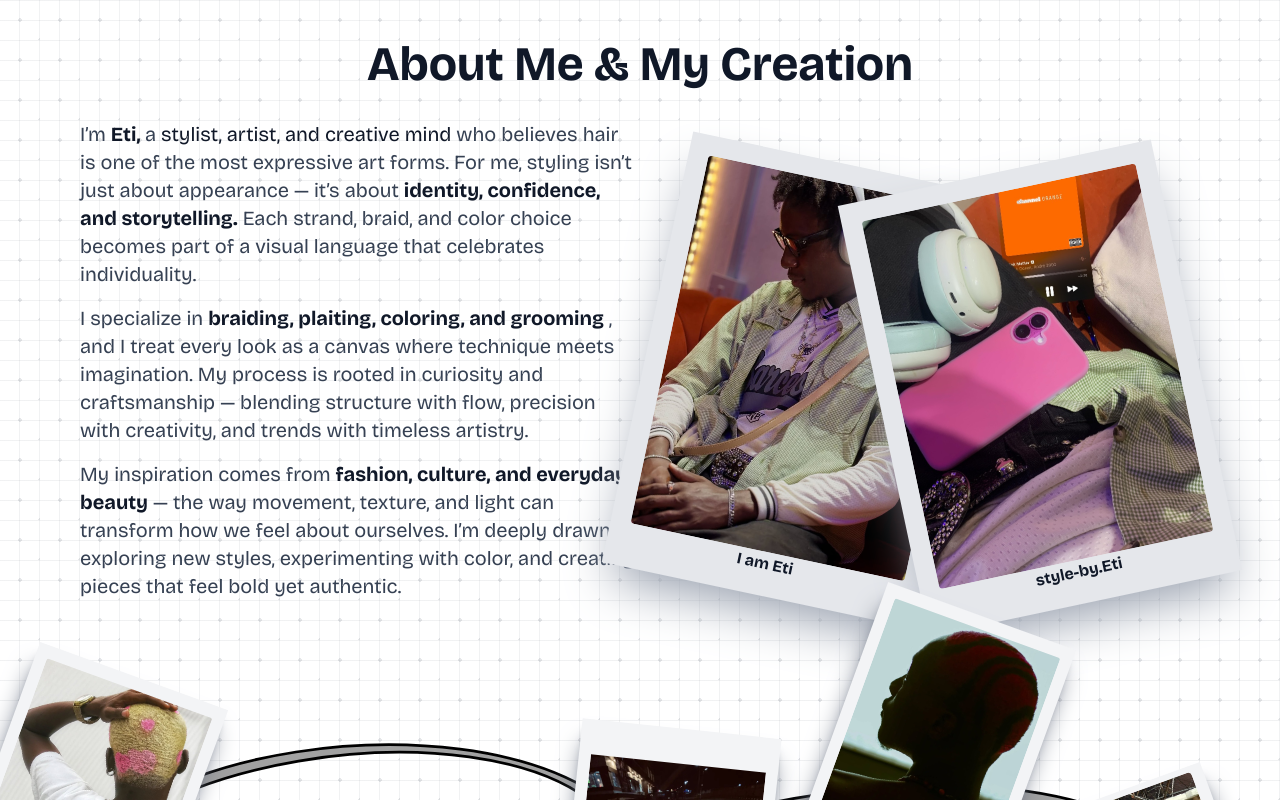
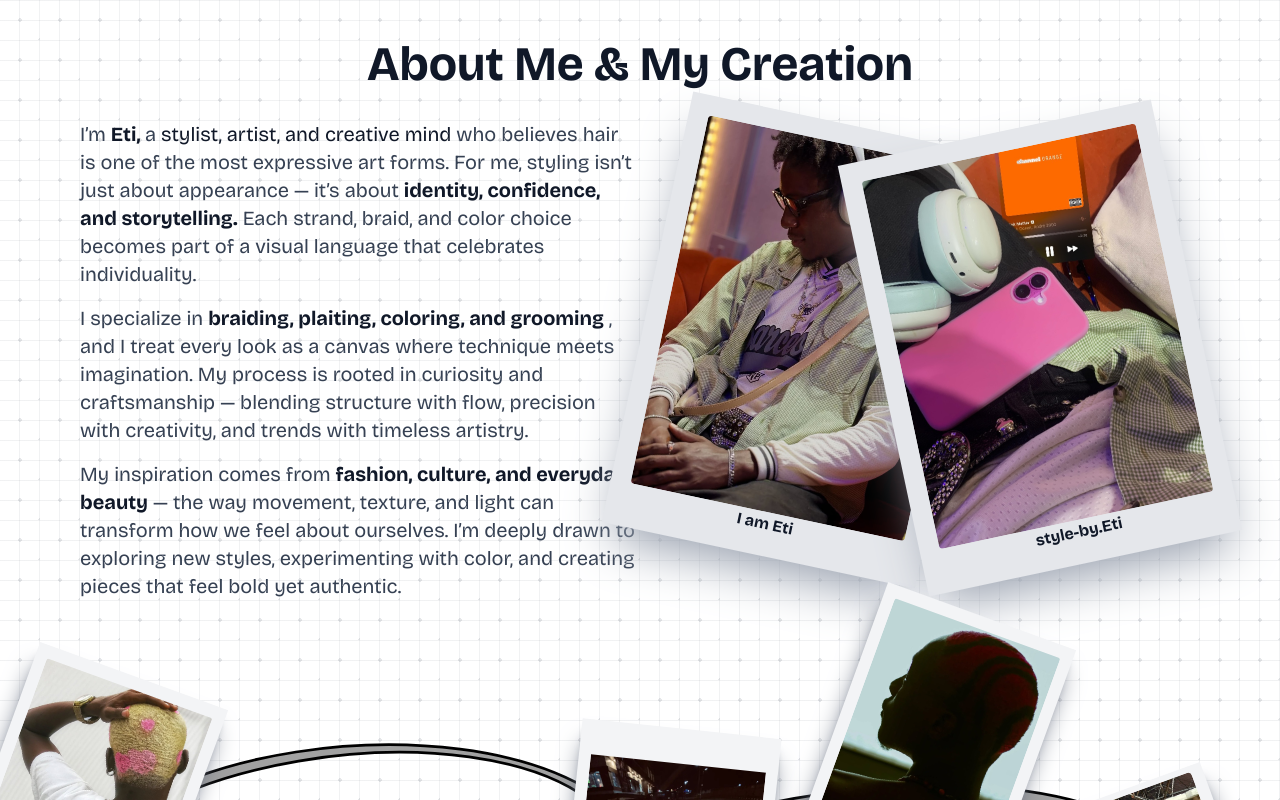
Before and after one commit to OkataMiracleDev/eti-hairstylist-portfolio, a Next.js app: page / in a window 1280 px wide. Shown: the part 560-1360 px from the top of the page. Built offline with nearby package versions, Linux system fonts and the light colour scheme; a web font is replaced by a local one.

Commit message:
Update PhotoCollage.tsx

```diff
--- a/components/Home/About/PhotoCollage/PhotoCollage.tsx
+++ b/components/Home/About/PhotoCollage/PhotoCollage.tsx
@@ -4,7 +4,7 @@ import React from "react";
 
 const PhotoCollage = () => {
   return (
-    <div className="mt-10">
+    <div>
       <div className="h-full w-full flex flex-row relative">
         <div className="bg-gray-200 p-5 h-[380px] lg:h-[440px] w-[280px] lg:w-[320px] flex flex-col justify-center items-center rotate-12 active:-rotate-5 lg:hover:-rotate-5 active:scale-104 lg:hover:scale-104 transition-all duration-500 shadow-2xl shadow-gray-400">
           <div className="w-full h-full absolute "></div>
```
